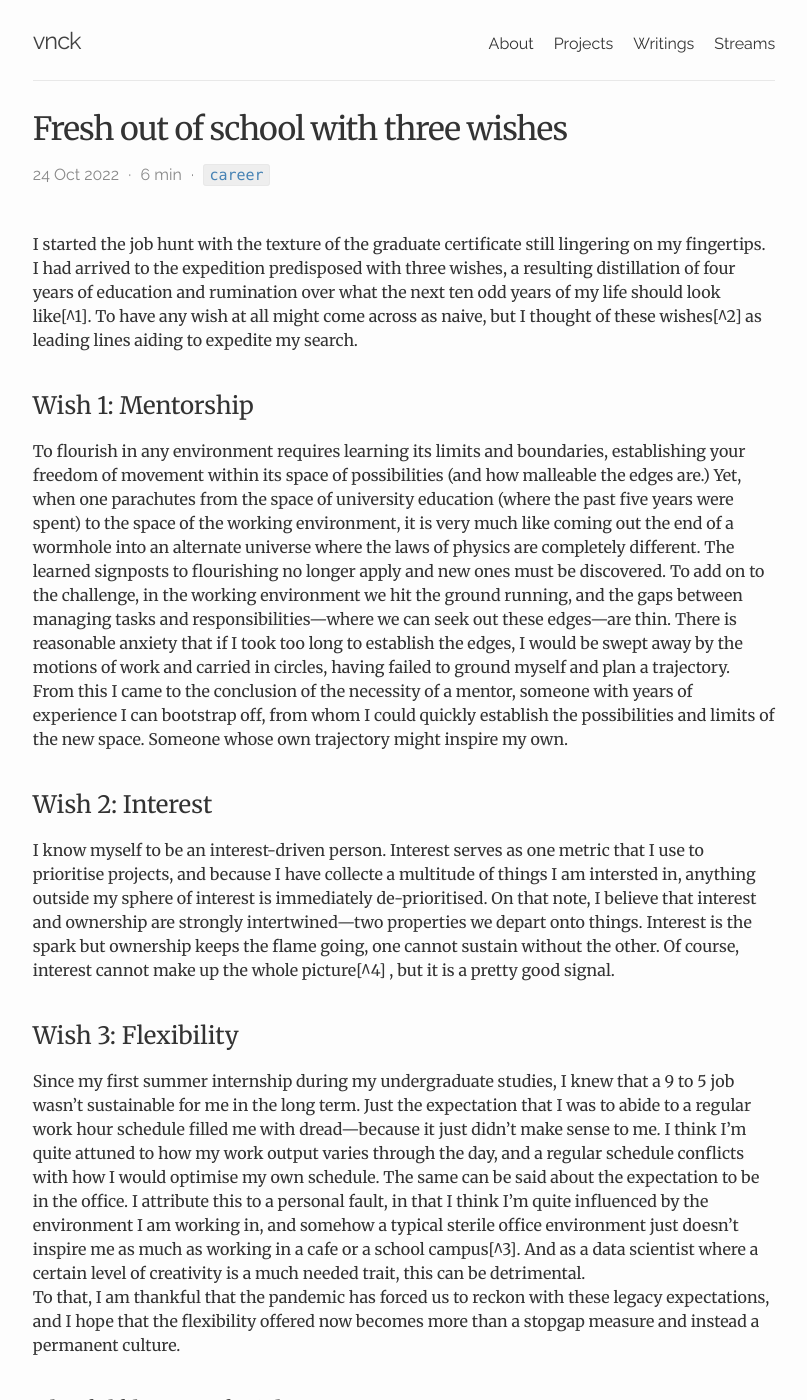
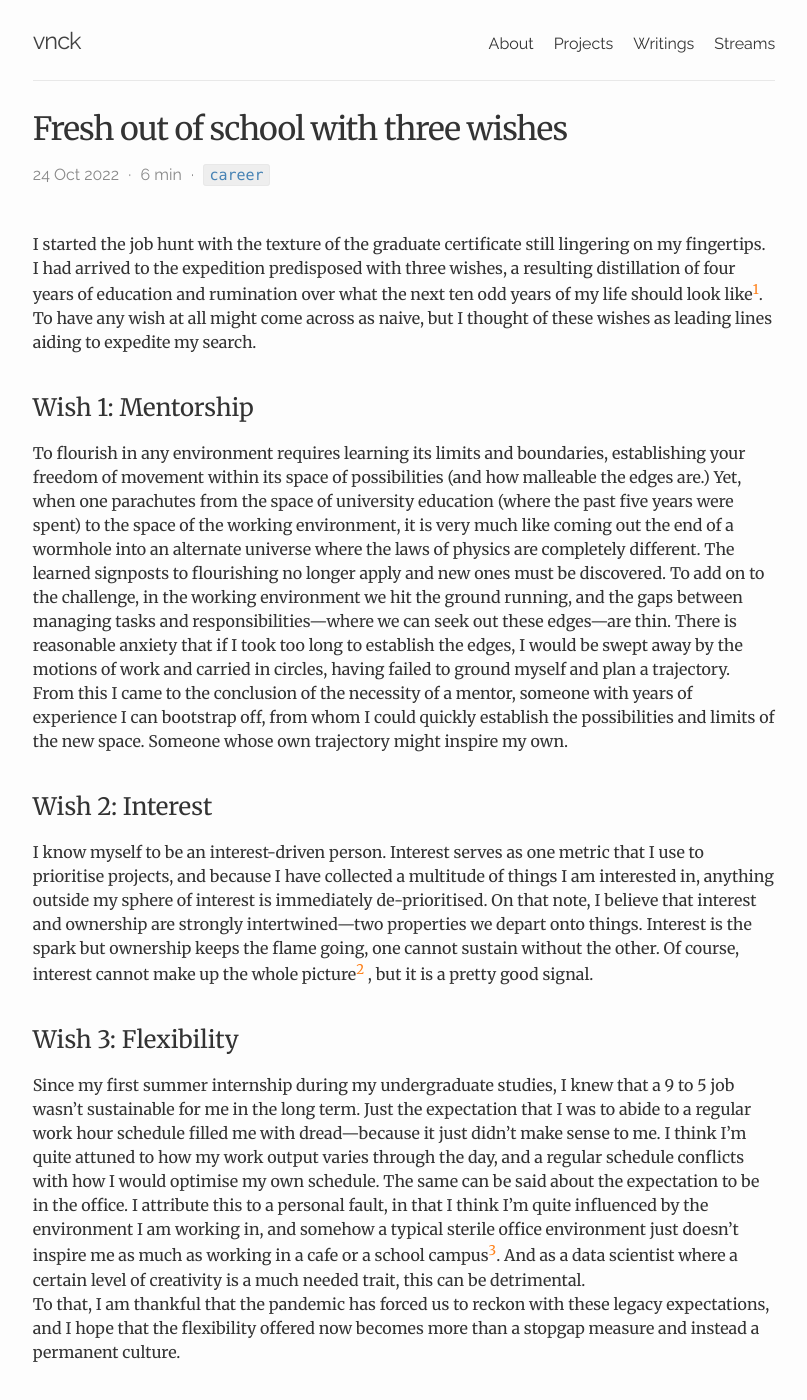
Before and after one commit to vnck/vnck.github.io, a Jekyll site: the page built from streams/_posts/2022-10-24-three-wishes.md, in a window 1280 px wide and 1400 px high. Shown: the whole window, without its empty margins (236-1043 px from the left). Built offline with Jekyll 4.4.1, drawn with Linux system fonts in a browser that asks for light colours; some of the changed lines change nothing that is shown; some of the changed text lies outside the part shown.

Commit message:
edit post

```diff
--- a/_layouts/catpage.html
+++ b/_layouts/catpage.html
@@ -14,7 +14,6 @@ layout: default
 
     {% if post.content != "" %}
         {{content}}
-        </br>
     {% endif %}
 
     {% include tag-cloud.html %}
--- a/streams/_posts/2022-10-24-three-wishes.md
+++ b/streams/_posts/2022-10-24-three-wishes.md
@@ -7,24 +7,27 @@ description: "Three wishes for a workplace."
 permalink: /streams/three-wishes
 ---
 
-I started the job hunt with the texture of the graduate certificate still lingering on my fingertips. I had arrived to the expedition predisposed with three wishes, a resulting distillation of four years of education and rumination over what the next ten odd years of my life should look like[^1]. To have any wish at all might come across as naive, but I thought of these wishes[^2] as leading lines aiding to expedite my search.
+I started the job hunt with the texture of the graduate certificate still lingering on my fingertips. I had arrived to the expedition predisposed with three wishes, a resulting distillation of four years of education and rumination over what the next ten odd years of my life should look like[^1]. To have any wish at all might come across as naive, but I thought of these wishes as leading lines aiding to expedite my search.
 
 ## Wish 1: Mentorship
+
 To flourish in any environment requires learning its limits and boundaries, establishing your freedom of movement within its space of possibilities (and how malleable the edges are.) Yet, when one parachutes from the space of university education (where the past five years were spent) to the space of the working environment, it is very much like coming out the end of a wormhole into an alternate universe where the laws of physics are completely different. The learned signposts to flourishing no longer apply and new ones must be discovered. To add on to the challenge, in the working environment we hit the ground running, and the gaps between managing tasks and responsibilities—where we can seek out these edges—are thin. There is reasonable anxiety that if I took too long to establish the edges, I would be swept away by the motions of work and carried in circles, having failed to ground myself and plan a trajectory.
 From this I came to the conclusion of the necessity of a mentor, someone with years of experience I can bootstrap off, from whom I could quickly establish the possibilities and limits of the new space. Someone whose own trajectory might inspire my own.
 
 ## Wish 2: Interest
-I know myself to be an interest-driven person. Interest serves as one metric that I use to prioritise projects, and because I have collecte a multitude of things I am intersted in, anything outside my sphere of interest is immediately de-prioritised. On that note, I believe that interest and ownership are strongly intertwined—two properties we depart onto things. Interest is the spark but ownership keeps the flame going, one cannot sustain without the other. Of course, interest cannot make up the whole picture[^4] , but it is a pretty good signal.
+
+I know myself to be an interest-driven person. Interest serves as one metric that I use to prioritise projects, and because I have collected a multitude of things I am interested in, anything outside my sphere of interest is immediately de-prioritised. On that note, I believe that interest and ownership are strongly intertwined—two properties we depart onto things. Interest is the spark but ownership keeps the flame going, one cannot sustain without the other. Of course, interest cannot make up the whole picture[^2] , but it is a pretty good signal.
 
 ## Wish 3: Flexibility
+
 Since my first summer internship during my undergraduate studies, I knew that a 9 to 5 job wasn’t sustainable for me in the long term. Just the expectation that I was to abide to a regular work hour schedule filled me with dread—because it just didn't make sense to me. I think I'm quite attuned to how my work output varies through the day, and a regular schedule conflicts with how I would optimise my own schedule. The same can be said about the expectation to be in the office. I attribute this to a personal fault, in that I think I'm quite influenced by the environment I am working in, and somehow a typical sterile office environment just doesn't inspire me as much as working in a cafe or a school campus[^3]. And as a data scientist where a certain level of creativity is a much needed trait, this can be detrimental.
 To that, I am thankful that the pandemic has forced us to reckon with these legacy expectations, and I hope that the flexibility offered now becomes more than a stopgap measure and instead a permanent culture.
 
 ## The fulfilment of wishes
+
 Having been in my current company for almost a year, I will say that not all three of my wishes were fulfilled immediately. I guess that's why I ultimately settled on calling them wishes and not expectations, for I knew that they were in fact difficult, and I would be less disappointed if wishes were not fulfilled than if expectations were not met. But the initial unfulfilment only reaffirmed their importance for me. In fact, I found myself resolving to make an early exit. That eventually didn't happen for by a series of fortunate events, my wishes were sufficiently fulfilled, and so I'm alright to stay, for now.
 
 ---
-[^1] Ten years. Just short of hitting a mid-life crisis, on which any further planning made now seems a futile effort.
-[^2] Between wishes and expectations, I ultimately settled on wishes for the fact that wishes fulfilled are a pleasant surprise, but expectations not met lead to disappointment.
-[^3] This can certainly be problematic, and I would like to think I am working on becoming more "location-agnostic".
-[^4] See [Ikegai](https://en.wikipedia.org/wiki/Ikigai)
+[^1]: Ten years. Just short of hitting a mid-life crisis, on which any further planning made now seems a futile effort.
+[^2]: See [Ikegai](https://en.wikipedia.org/wiki/Ikigai)
+[^3]: This can certainly be problematic, and I would like to think I am working on becoming more "location-agnostic".
```
